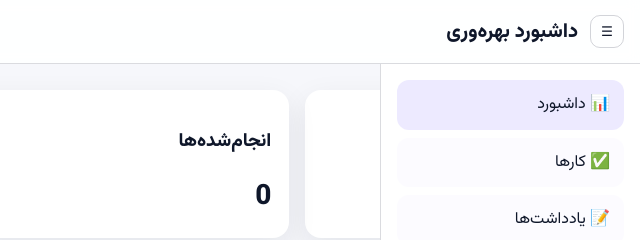
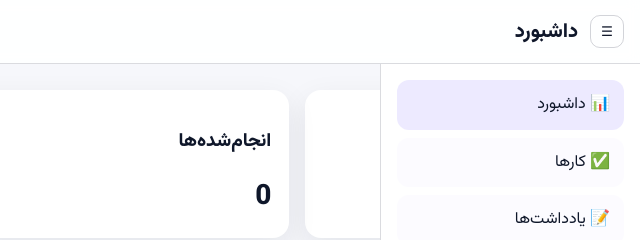
Before and after one commit to mahdiparsa76/productivity-dashboard, a plain HTML site: page index.html in a window 1280 px wide. Shown: the top 240 px of the page, 640-1280 px from the left. Drawn offline with Linux system fonts and the light colour scheme; no server answers.

Commit message:
Update index.html

```diff
--- a/index.html
+++ b/index.html
@@ -11,7 +11,7 @@
 <body>
   <header class="app-header">
     <button id="menuToggle" class="icon-btn" aria-label="Toggle menu">☰</button>
-    <h1 class="brand">داشبورد بهره‌وری</h1>
+    <h1 class="brand">داشبورد </h1>
     <div class="header-actions">
       <button id="themeToggle" class="icon-btn" aria-label="Toggle theme">🌙</button>
     </div>
```
